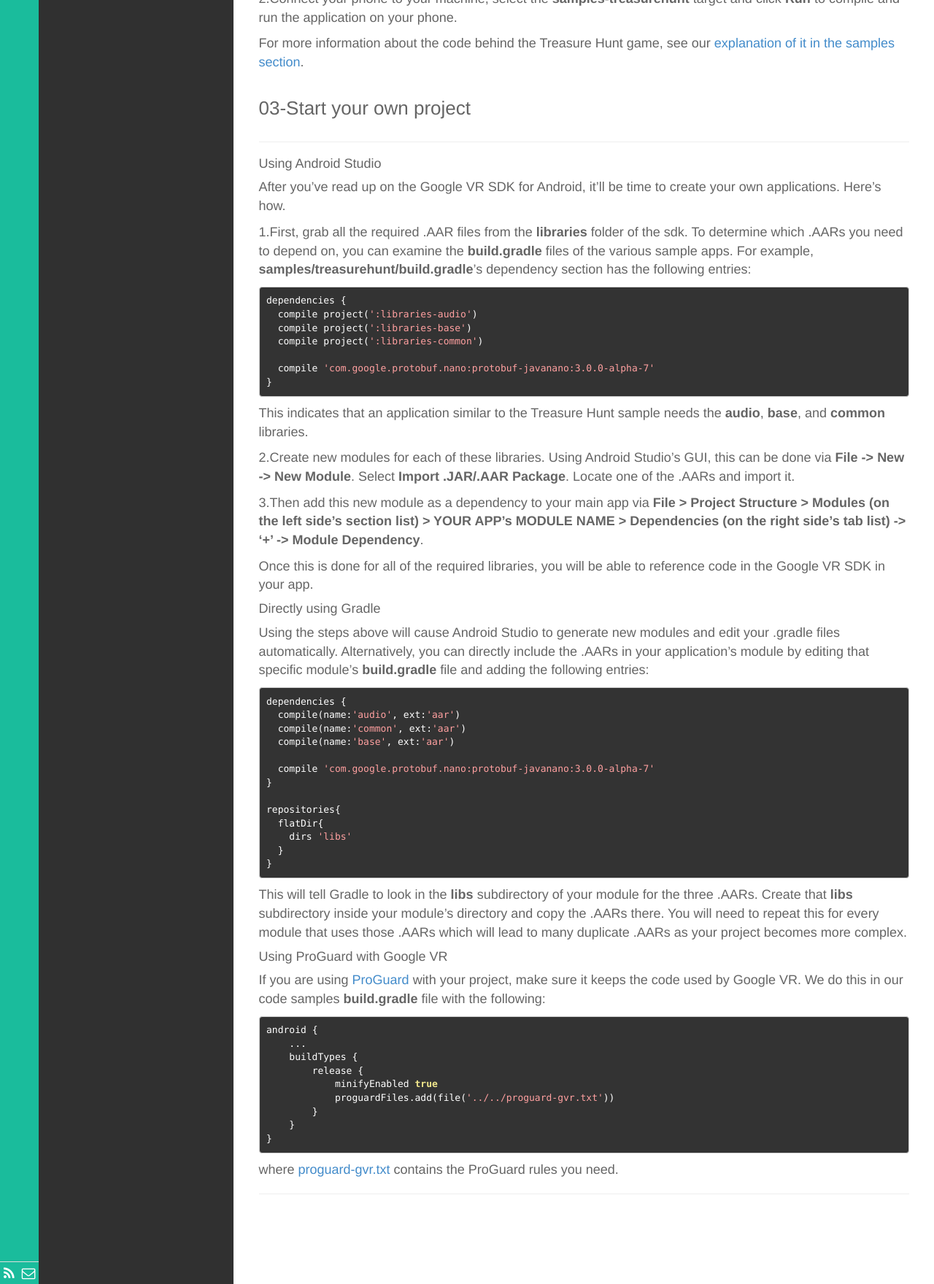
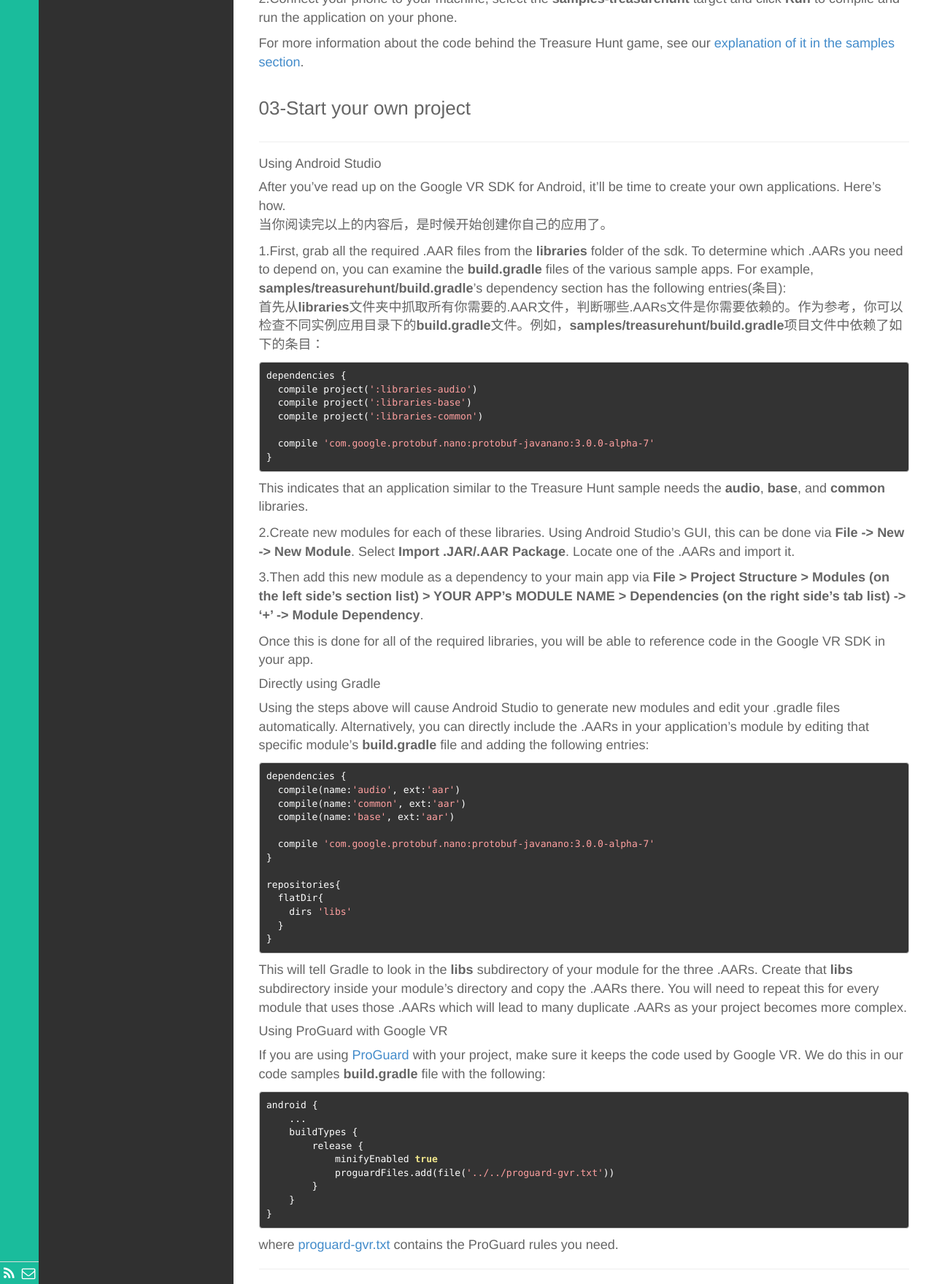
Before and after one commit to demon7452/demon7452.github.io, a Jekyll site: the page built from _posts/VR/2016-10-20-Google DayDream-Android篇.md, in a window 1280 px wide, cut to the strip 2440-4200 px from the top of the page. Shown: the whole strip at 73% size. Built offline with Jekyll 4.4.1, drawn with Linux system fonts in a browser that asks for light colours; comment, search, counter and statistics services are not loaded.

Commit message:
Update _posts/VR/2016-10-20-Google DayDream-Android篇.md

````diff
--- a/_posts/VR/2016-10-20-Google DayDream-Android篇.md
+++ b/_posts/VR/2016-10-20-Google DayDream-Android篇.md
@@ -96,8 +96,11 @@
 #### Using Android Studio
 
 After you've read up on the Google VR SDK for Android, it'll be time to create your own applications. Here's how.
+当你阅读完以上的内容后，是时候开始创建你自己的应用了。
 
-1.First, grab all the required .AAR files from the **libraries** folder of the sdk. To determine which .AARs you need to depend on, you can examine the **build.gradle** files of the various sample apps. For example, **samples/treasurehunt/build.gradle**'s dependency section has the following entries:
+1.First, grab all the required .AAR files from the **libraries** folder of the sdk. To determine which .AARs you need to depend on, you can examine the **build.gradle** files of the various sample apps. For example, **samples/treasurehunt/build.gradle**'s dependency section has the following entries(条目):
+首先从**libraries**文件夹中抓取所有你需要的.AAR文件，判断哪些.AARs文件是你需要依赖的。作为参考，你可以检查不同实例应用目录下的**build.gradle**文件。例如，**samples/treasurehunt/build.gradle**项目文件中依赖了如下的条目：
+
 
 ```
 dependencies {
````
